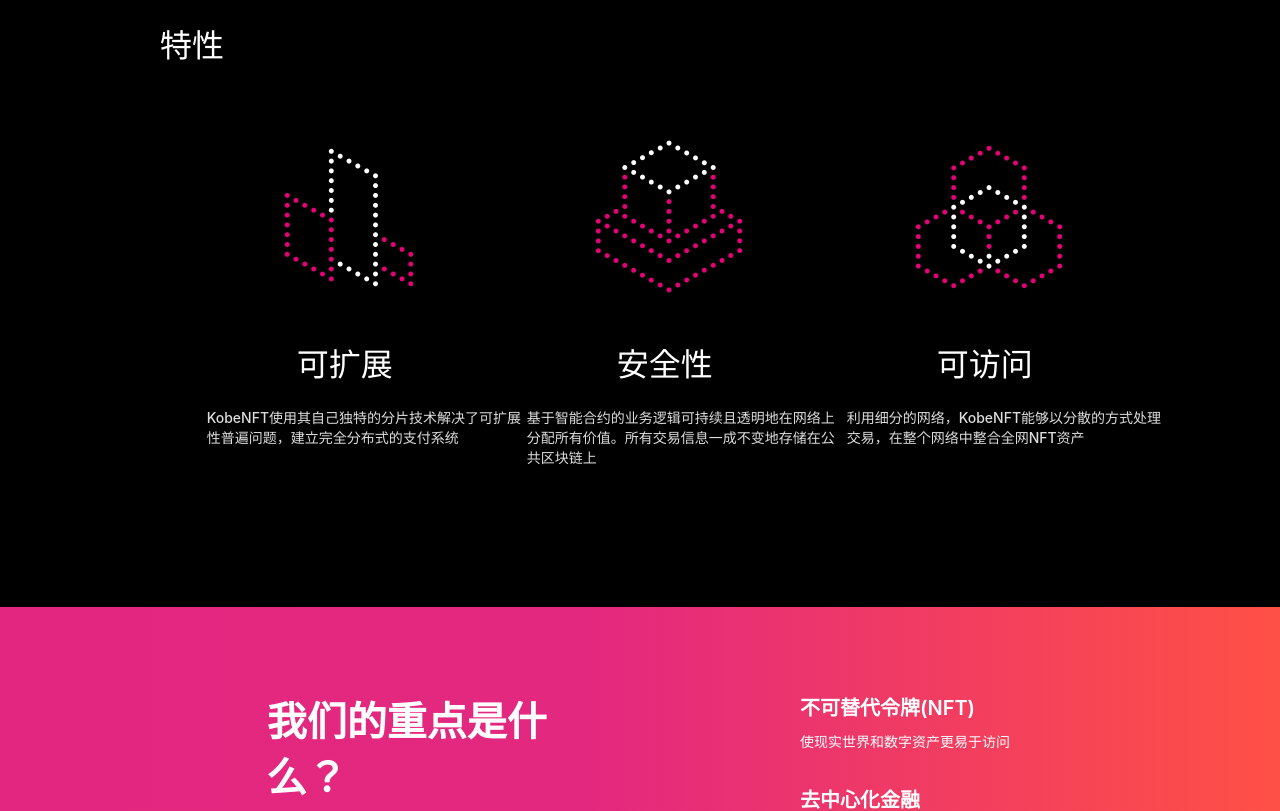
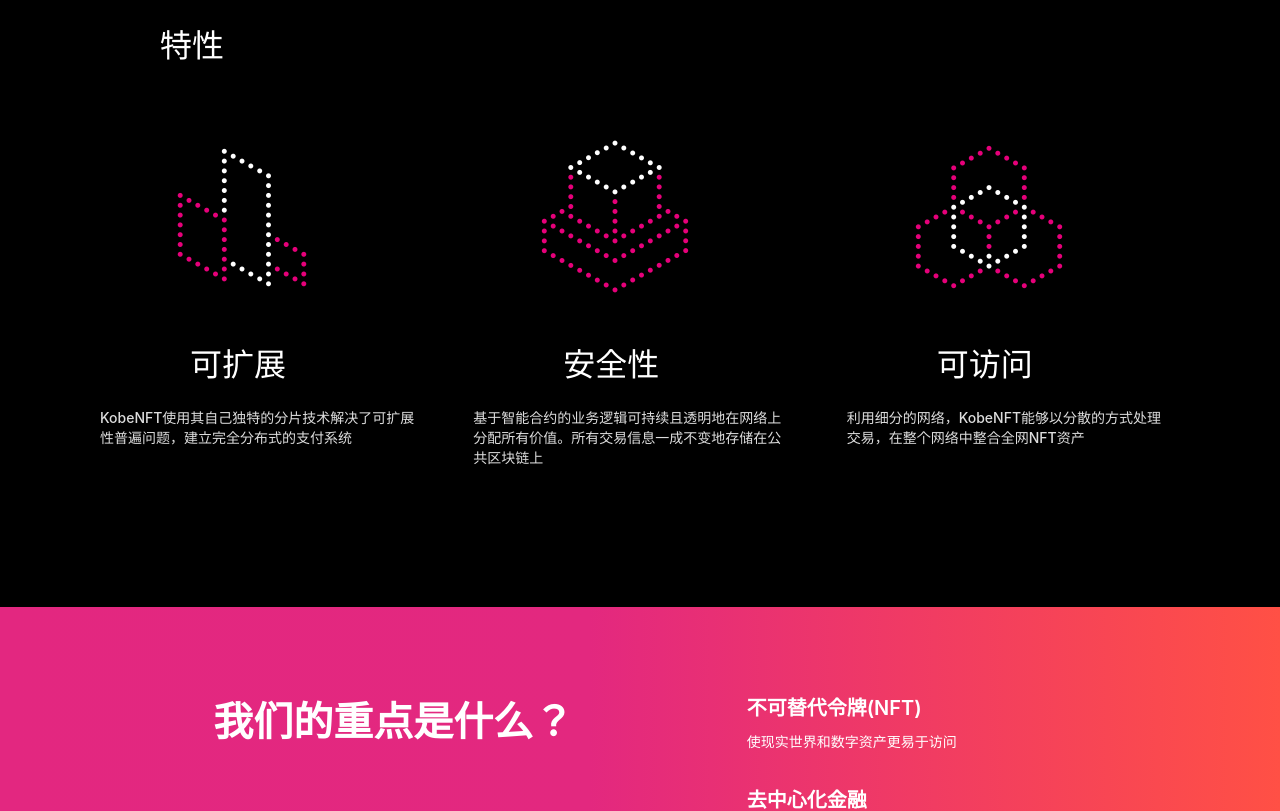
Before and after one commit to EntySquare/kobenft, a Vue app: page /#/ in a window 1280 px wide. Shown: the part 2720-3531 px from the top of the page. Built offline with nearby package versions, Linux system fonts and the light colour scheme.

Commit message:
home page complete

```diff
--- a/src/components/Home.vue
+++ b/src/components/Home.vue
@@ -163,7 +163,7 @@
         <div>
           <el-row>
             <el-col :xs="{span: 10, push: 8}" :sm="{span: 14, push: 9}" :md="{span: 15, push: 9}"
-                    :lg="{span: 4, push: 4}" :xl="{span: 4, push: 4}">
+                    :lg="{span: 3, push: 2}" :xl="{span: 4, push: 4}">
               <div style="height: 164px; width: 164px;">
                 <el-image :src="require('../assets/icon5.png')"></el-image>
               </div>
@@ -171,7 +171,7 @@
               <div class="iconText2">KobeNFT使用其自己独特的分片技术解决了可扩展性普遍问题，建立完全分布式的支付系统</div>
             </el-col>
             <el-col :xs="{span: 14, push: 9}" :sm="{span: 14, push: 10}" :md="{span: 15, push: 10}"
-                    :lg="{span: 4, push: 6}" :xl="{span: 4, push: 6}">
+                    :lg="{span: 3, push: 6}" :xl="{span: 4, push: 6}">
               <div style="height: 164px; width: 164px;">
                 <el-image :src="require('../assets/icon6.png')"></el-image>
               </div>
@@ -179,7 +179,7 @@
               <div class="iconText2">基于智能合约的业务逻辑可持续且透明地在网络上分配所有价值。所有交易信息一成不变地存储在公共区块链上</div>
             </el-col>
             <el-col :xs="{span: 14, push: 9}" :sm="{span: 14, push: 10}" :md="{span: 15, push: 10}"
-                    :lg="{span: 4, push: 8}" :xl="{span: 4, push: 8}">
+                    :lg="{span: 3, push: 10}" :xl="{span: 4, push: 8}">
               <div style="height: 164px; width: 164px;">
                 <el-image :src="require('../assets/icon7.png')"></el-image>
               </div>
@@ -195,13 +195,13 @@
       <el-row style="height: 90px"></el-row>
       <el-row>
         <el-col :xs="{span: 8, push: 2}" :sm="{span: 8, push: 4}" :md="{span: 8, push: 4}"
-                :lg="{span: 6, push: 5}" :xl="{span: 6, push: 5}">
+                :lg="{span: 8, push: 4}" :xl="{span: 6, push: 5}">
           <div style="height: 56px;font-size: 40px;font-weight: 600;color: #FFFFFF;line-height: 56px;">
             我们的重点是什么？
           </div>
         </el-col>
         <el-col :xs="{span: 10, push: 6}" :sm="{span: 10, push: 6}" :md="{span: 10, push: 6}"
-                :lg="{span: 6, push: 9}" :xl="{span: 6, push: 9}">
+                :lg="{span: 8, push: 6}" :xl="{span: 6, push: 9}">
           <div style="padding-bottom: 35px">
             <div
               style="width: 172px;height: 28px;font-size: 20px;font-weight: 600;color: #FFFFFF;line-height: 28px; white-space: nowrap; padding-bottom: 11px">
```
